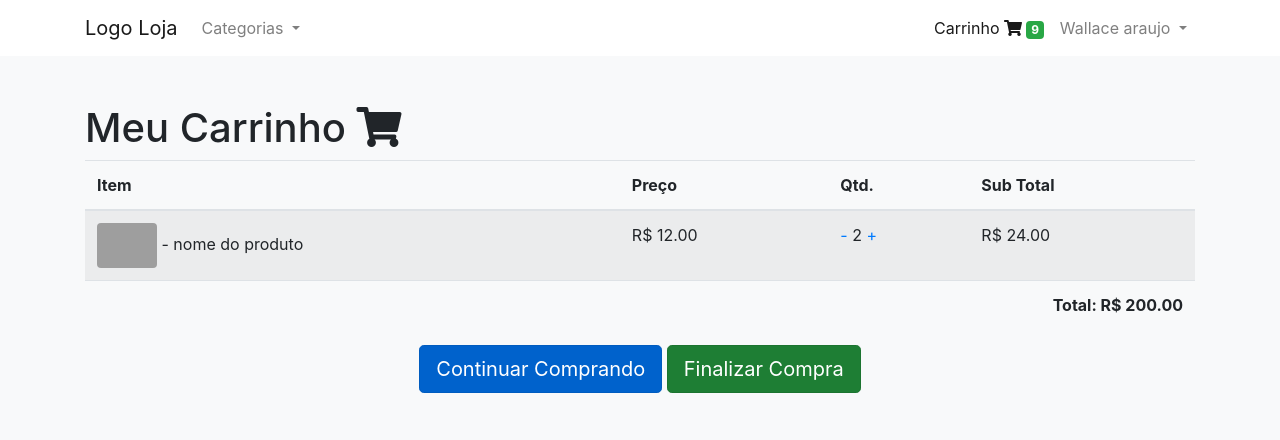
After one commit to wallace-araujo/loja-virtual-symfony4, a Symfony app: template templates/carrinho_compras/index.html.twig in a window 1280 px wide. The commit adds this page. Shown: the top 440 px of the page. Run offline with Twig, Linux system fonts and the light colour scheme; the template is opened without the code that fills it, so the values that code supplies are empty; some libraries are stand-ins or nearby versions; grey boxes are pictures that could not be loaded.

Commit message:
carrinho de compras

```diff
--- a/templates/_menu.html.twig
+++ b/templates/_menu.html.twig
@@ -1,6 +1,6 @@
 <nav class="navbar navbar-expand-lg navbar-light ">
   <div class="container">
-    <a class="navbar-brand" href="#">Logo Loja</a>
+    <a class="navbar-brand" href="{{ path('HomeLoja')}}">Logo Loja</a>
     <button class="navbar-toggler" type="button" data-toggle="collapse" data-target="#navbarSupportedContent" aria-controls="navbarSupportedContent" aria-expanded="false" aria-label="Toggle navigation">
       <span class="navbar-toggler-icon"></span>
     </button>
@@ -34,7 +34,7 @@
 
 
         <li class="nav-item active">
-          <a class="nav-link" href="#">
+          <a class="nav-link" href="{{ path('carrinho_compras')}}">
             Carrinho
             <i class="fas fa-shopping-cart"></i>
             <span class="badge badge-success">9</span>
--- /dev/null
+++ b/templates/carrinho_compras/index.html.twig
@@ -0,0 +1,45 @@
+{% extends 'base.html.twig' %}
+
+{% block title %} Meu Carrinho {% endblock %}
+
+{% block body %}
+<div class="album py-5 bg-light">
+   <main role="main" class="container">
+
+        <h1>Meu Carrinho  <i class="fas fa-shopping-cart"></i></h1>
+
+        <table class="table table-striped">
+            <thead>
+                <tr>
+                    <th scope="col">Item</th>
+                    <th scope="col">Preço</th>
+                    <th scope="col">Qtd.</th>
+                    <th scope="col">Sub Total</th>
+                </tr>
+            </thead>
+            <tbody>
+                <tr>
+                    <td scope="row">
+                        <img style="width: 60px;" src="https://staticmobly.akamaized.net/p/Mobly-Rack-RetrC3B4-Weimar-Preto-162-cm-4287-020834-1-zoom.jpg" class="rounded mx-auto">
+                         - nome do produto
+
+                    </td>
+                    <td>R$ 12.00</td>
+                    <td>
+                        <a href="">-</a> 2  <a href="">+</a>
+                    </td>
+                    <td>R$ 24.00</td>
+                </tr>
+                <tr>
+                    <th class="text-right" colspan="4">Total: R$ 200.00</th>
+                </tr>
+
+            </tbody>
+        </table>
+        <div class="text-center">
+            <a  href="{{ path('HomeLoja')}}" class="btn btn-primary btn-lg active" role="button" aria-pressed="true">Continuar Comprando</a>
+            <a href="#" class="btn btn-success btn-lg active" role="button" aria-pressed="true">Finalizar Compra</a>
+    </div>
+    </main>
+</div>
+{% endblock %}
--- a/templates/home_loja/_vitrine.html.twig
+++ b/templates/home_loja/_vitrine.html.twig
@@ -14,7 +14,7 @@
               <p class="card-text">{{produto.nome}}</p>
               <div class="d-flex justify-content-between align-items-center">
 
-                  <button type="button" class="btn btn-lg btn-block btn-primary">Saiba Mais...</button>
+                  <a href="{{ path('Detalhes_Produto',{'id':produto.id})}}" class="btn btn-lg btn-block btn-primary">Saiba Mais...</a>
 
 
               </div>
```
Also changed, not shown: src/Controller/CarrinhoComprasController.php (added, +19 -0 lines), src/Controller/HomeLojaController.php (+11 -3 lines), templates/View/_view_html.twig (added, +49 -0 lines).
